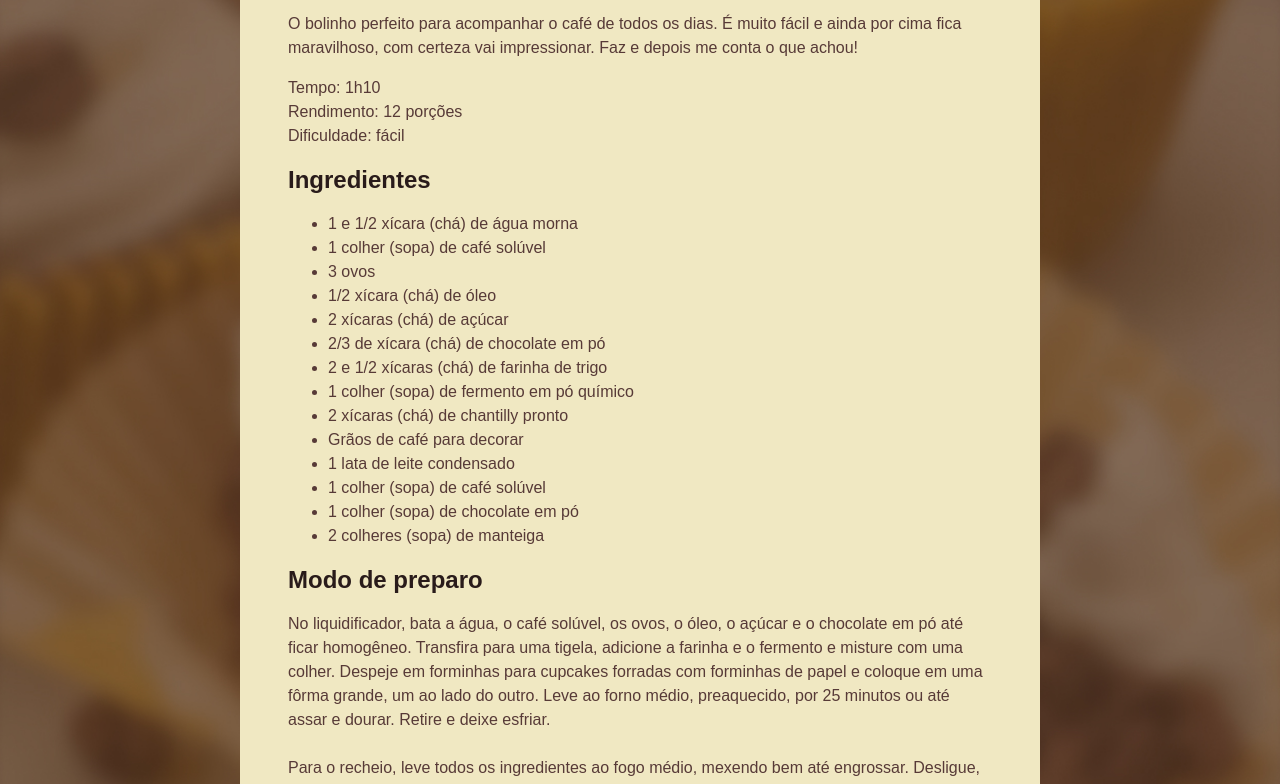
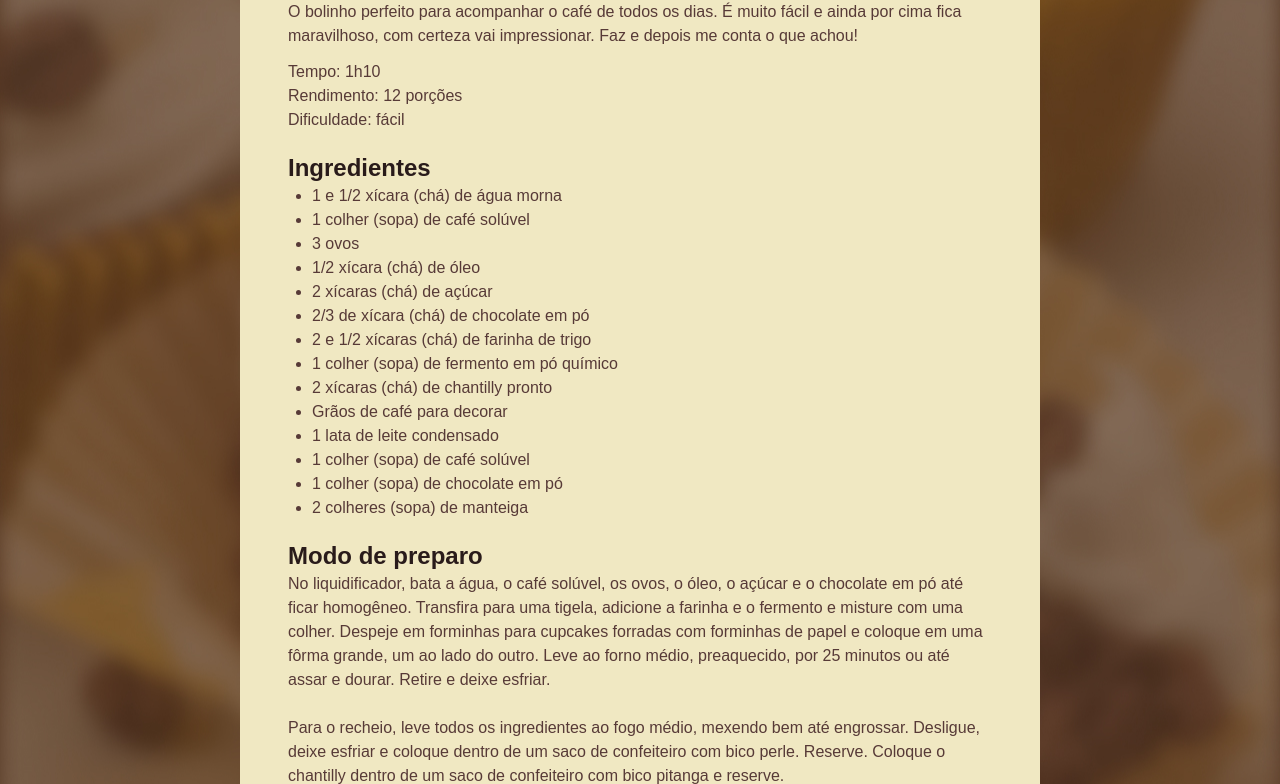
Before and after one commit to LucasBonny/FullStack, a plain HTML site: page modulo-06-projeto-pagina-de-receita/index.html in a window 1280 px wide. Shown: the part 563-1347 px from the top of the page. Drawn offline with Linux system fonts and the light colour scheme; a web font is replaced by a local one.

Commit message:
Arrumando espaços

```diff
--- a/modulo-06-projeto-pagina-de-receita/style.css
+++ b/modulo-06-projeto-pagina-de-receita/style.css
@@ -1,3 +1,7 @@
+* {
+  padding: 0;
+  margin: 0;
+}
 :root{
   font-family: 'Alice', sans-serif;
   line-height: 150%;
@@ -9,7 +13,6 @@ body{
   background-size: cover;
   background-repeat: no-repeat;
   background-position: center;
-  margin: 0;
 }
 /*PÁGINA*/
 img {
@@ -27,19 +30,28 @@ main {
 h1 {
   line-height: 140%;
   font-size: 40px;
-  margin-bottom: 0px;
 }
 h2 {
   font-size: 24px;
 }
 h1, h2 {
   color: #291B1A;
+  margin-bottom: 0.25rem;
 }
 section {
   padding: 0 1.5rem;
 }
+section + section {
+  padding-top: 1.5rem;
+}
 section > h1 {
   margin-top: 1.5rem;
+}
+#about p + p {
+  margin-top: 0.75rem;
+}
+ul {
+  padding: 0 1.5rem;
 }
 footer {
   width: 800px;
```
